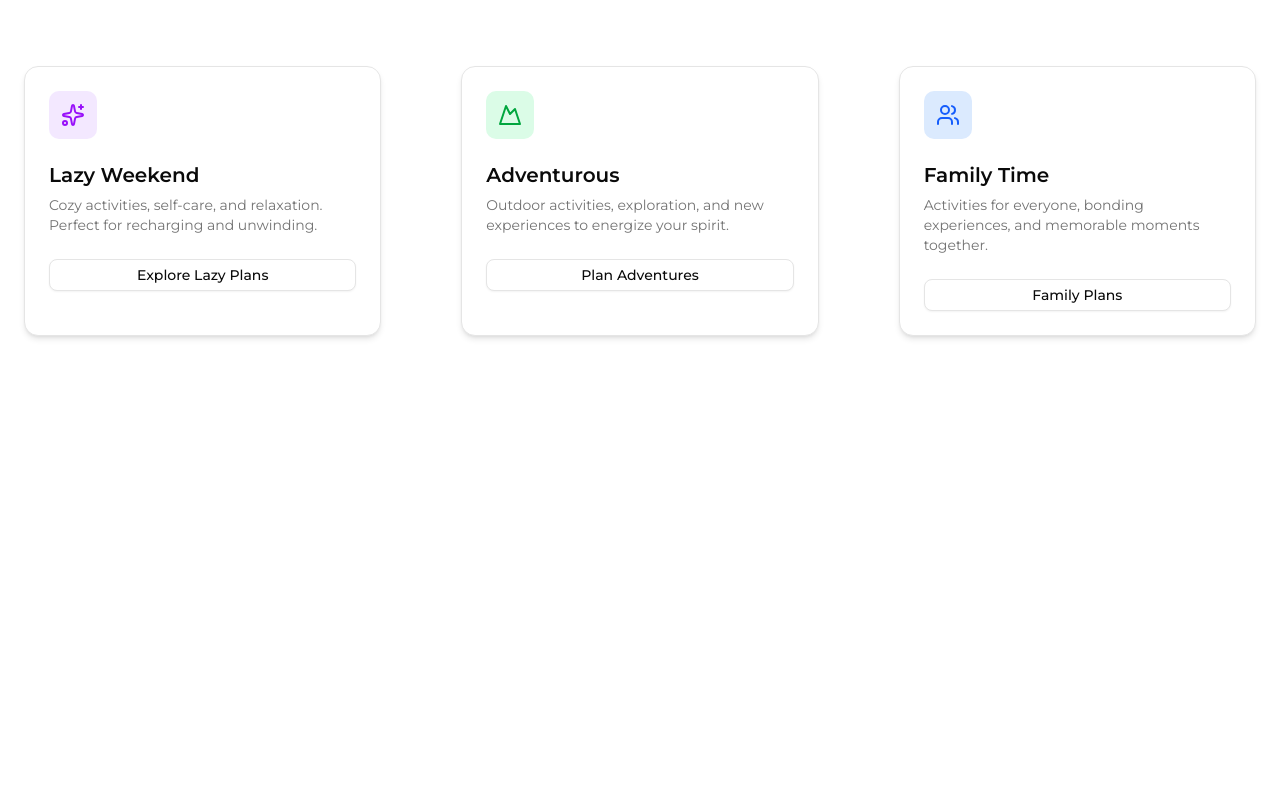
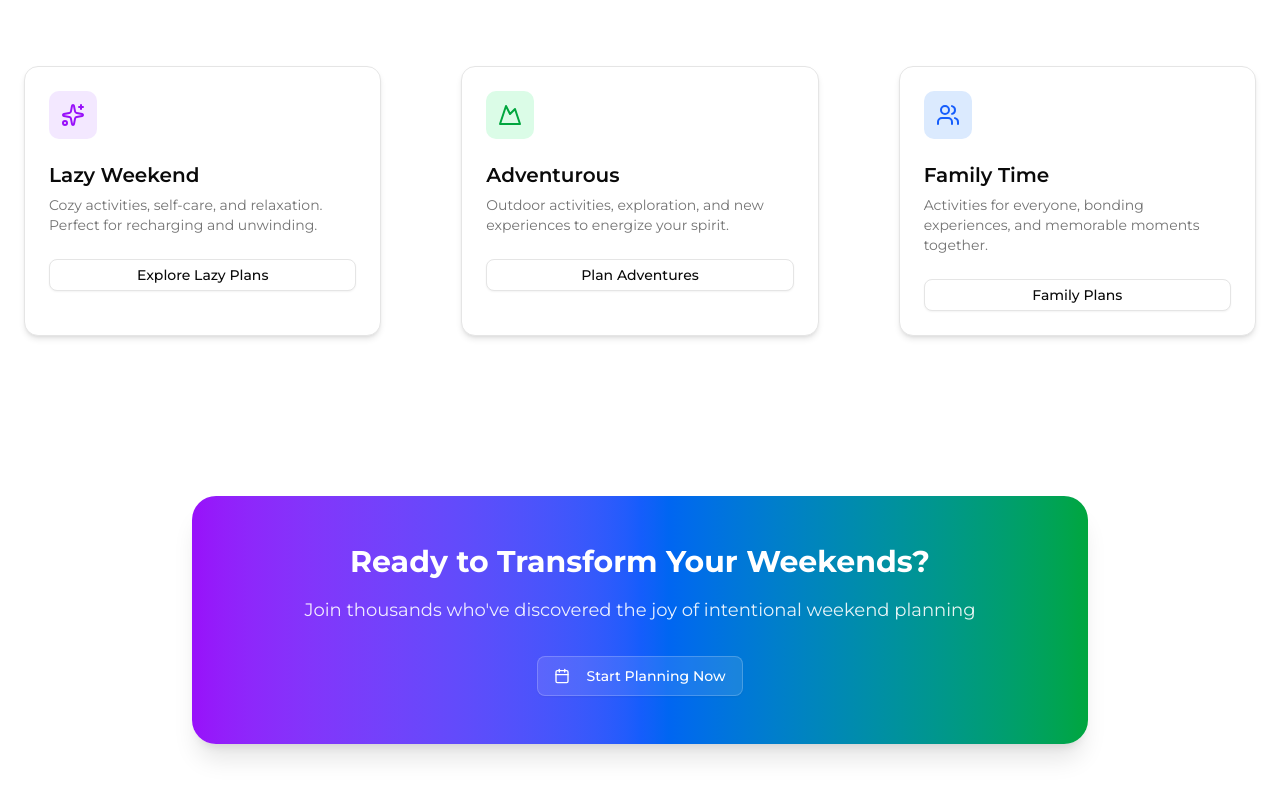
Before and after one commit to axnand/planner, a Next.js app: page / in a window 1280 px wide. Shown: the part 1002-1800 px from the top of the page. Before the commit the page ends 1418 px from the top, so only its background shows below. Built offline with nearby package versions, Linux system fonts and the light colour scheme.

Commit message:
cta section added

```diff
--- a/src/app/page.js
+++ b/src/app/page.js
@@ -1,3 +1,4 @@
+import CTASection from "@/components/CTASection";
 import FeatureSection from "@/components/FeatureSection";
 import HeroSection from "@/components/HeroSection";
 import ThemeSwitcher from "@/components/ThemeSwitcher";
@@ -10,6 +11,7 @@ export default function Home() {
     <>
     <HeroSection/>
     <FeatureSection/>
+    <CTASection/>
     </>
   );
 }
--- /dev/null
+++ b/src/components/CTASection.jsx
@@ -0,0 +1,32 @@
+"use client"
+
+import { Button } from "@/components/ui/button"
+import { Calendar } from "lucide-react"
+import { useState } from "react"
+
+export default function CTASection() {
+  const [showPlanner, setShowPlanner] = useState(false)
+
+  return (
+    <section className="px-6 py-20">
+      <div className="mx-auto max-w-4xl text-center">
+        <div className="rounded-3xl bg-gradient-to-r from-purple-600 via-blue-600 to-green-600 p-12 text-white shadow-xl">
+          <h2 className="mb-4 text-3xl font-bold">
+            Ready to Transform Your Weekends?
+          </h2>
+          <p className="mb-8 text-lg opacity-90">
+            Join thousands who've discovered the joy of intentional weekend planning
+          </p>
+          <Button
+            size="lg"
+            onClick={() => setShowPlanner(true)}
+            className="bg-white/10 border border-white/20 text-white hover:bg-white/20 hover:text-white transition-colors"
+          >
+            <Calendar className="mr-2 h-5 w-5" />
+            Start Planning Now
+          </Button>
+        </div>
+      </div>
+    </section>
+  )
+}
```
